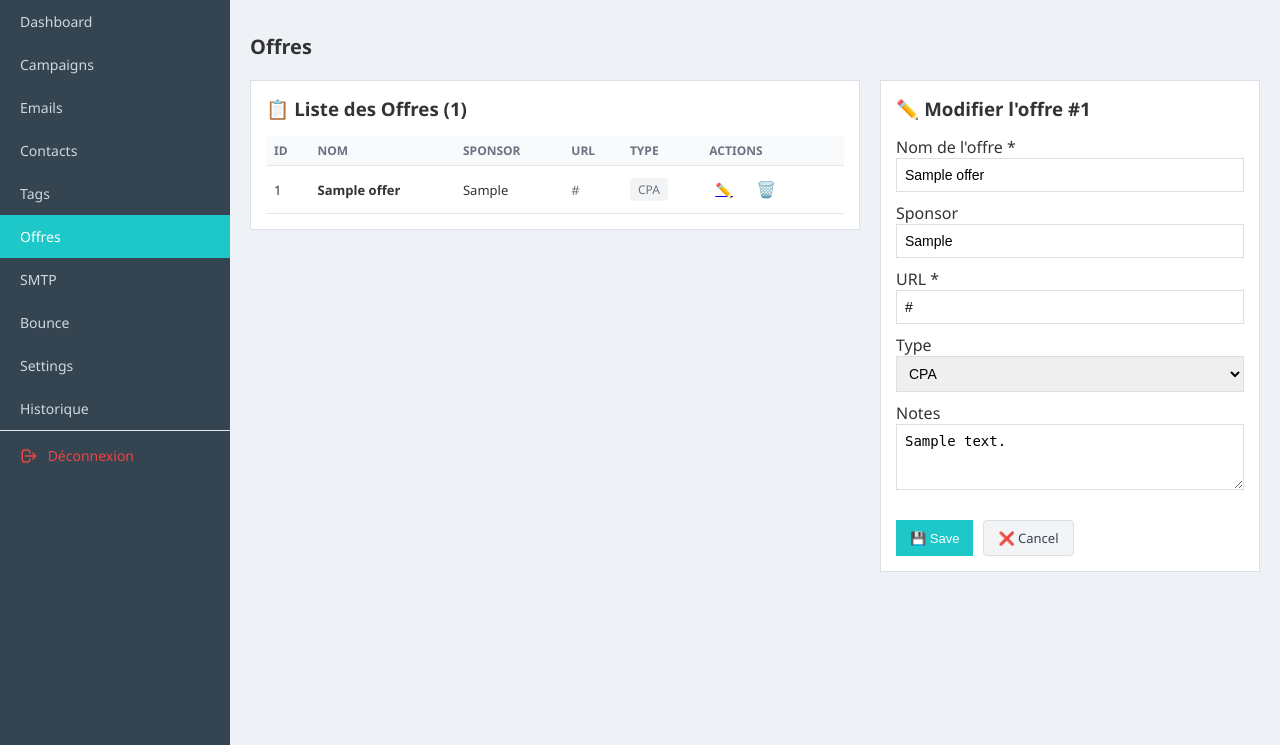
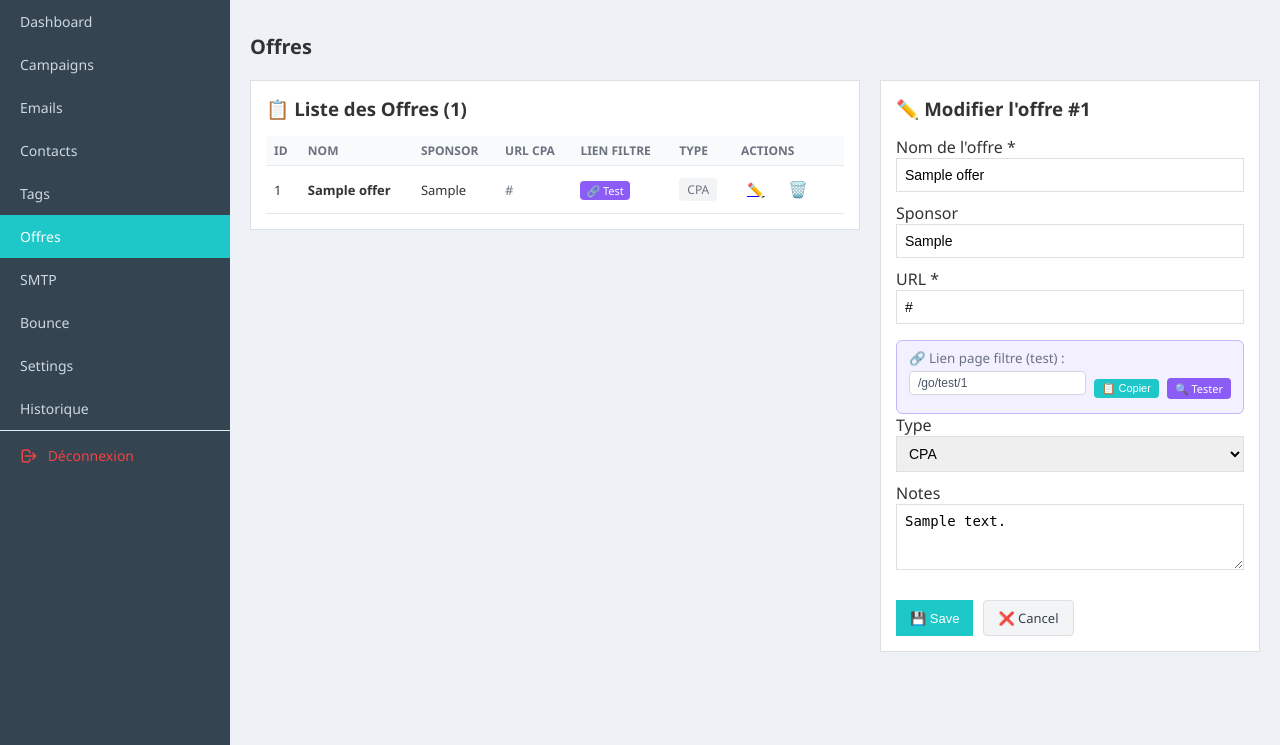
Before and after one commit to adil1987/adil-app, a Flask app: page /offers?edit=1 in a window 1280 px wide. Shown: the part 55-800 px from the top of the page. Run offline with Flask 3, Linux system fonts and the light colour scheme; the visitor is signed in with stand-in values (Sample User, id 1); tables that the repository leaves empty hold one stand-in row (values such as "Sample post").

Commit message:
feat: test/preview link for offers - /go/test/<offer_id> with copy button

```diff
--- a/app.py
+++ b/app.py
@@ -737,6 +737,29 @@ def go_confirm(job_id):
 
     return jsonify({"url": offer_url})
 
+
+@app.route("/go/test/<int:offer_id>")
+@login_required
+def go_test_page(offer_id):
+    """Preview the CPA filter page for testing (requires login)."""
+    from database import get_offer_by_id
+    offer = get_offer_by_id(offer_id)
+    if not offer or not offer.get('url'):
+        return "Offer not found", 404
+    return render_template("go.html", job_id=f"test/{offer_id}")
+
+
+@app.route("/go/test/<int:offer_id>/confirm")
+@login_required
+def go_test_confirm(offer_id):
+    """Return the CPA URL for test preview (requires login)."""
+    from database import get_offer_by_id
+    offer = get_offer_by_id(offer_id)
+    if not offer or not offer.get('url'):
+        return jsonify({"url": None, "error": "not found"})
+    return jsonify({"url": offer['url']})
+
+
 # SMTP Test Connection API
 @app.route("/api/smtp/<int:smtp_id>/test")
 @login_required
--- a/templates/offers.html
+++ b/templates/offers.html
@@ -16,7 +16,8 @@
                     <th>ID</th>
                     <th>Nom</th>
                     <th>Sponsor</th>
-                    <th>URL</th>
+                    <th>URL CPA</th>
+                    <th>Lien Filtre</th>
                     <th>Type</th>
                     <th>Actions</th>
                 </tr>
@@ -27,11 +28,18 @@
                     <td>{{ o.id }}</td>
                     <td><strong>{{ o.name }}</strong></td>
                     <td>{{ o.sponsor or '-' }}</td>
-                    <td class="url-cell" title="{{ o.url }}">{{ o.url[:40] }}{% if o.url|length > 40 %}...{% endif %}</td>
+                    <td class="url-cell" title="{{ o.url }}">{{ o.url[:30] }}{% if o.url|length > 30 %}...{% endif %}
+                    </td>
+                    <td>
+                        <a href="/go/test/{{ o.id }}" target="_blank" class="btn-small"
+                            style="font-size:11px; padding:2px 6px; background:#8b5cf6; color:#fff; text-decoration:none; border-radius:4px;"
+                            title="Tester la page filtre">🔗 Test</a>
+                    </td>
                     <td><span class="badge gray">{{ o.type or 'CPA' }}</span></td>
                     <td class="actions">
                         <a href="/offers?edit={{ o.id }}" class="btn-edit" title="Éditer">✏️</a>
-                        <form method="post" style="display:inline;" onsubmit="return confirm('Supprimer cette offre ?');">
+                        <form method="post" style="display:inline;"
+                            onsubmit="return confirm('Supprimer cette offre ?');">
                             <input type="hidden" name="action" value="delete">
                             <input type="hidden" name="offer_id" value="{{ o.id }}">
                             <button type="submit" class="btn-delete" title="Supprimer">🗑️</button>
@@ -67,19 +75,37 @@
             <label>URL *</label>
             <input type="url" name="url" required value="{{ edit_offer.url if edit_offer else '' }}"
                 placeholder="https://track.example.com/offer123">
+            {% if edit_offer and edit_offer.url %}
+            <div
+                style="margin-top: 6px; padding: 8px 12px; background: #f3f0ff; border: 1px solid #c4b5fd; border-radius: 6px;">
+                <small style="color: #6b7280; display: block; margin-bottom: 4px;">🔗 Lien page filtre (test) :</small>
+                <div style="display: flex; align-items: center; gap: 8px;">
+                    <input type="text" id="filterLinkPreview" value="/go/test/{{ edit_offer.id }}" readonly
+                        style="flex:1; font-size:12px; padding:4px 8px; background:#fff; border:1px solid #d1d5db; border-radius:4px; color:#4b5563;">
+                    <button type="button" onclick="copyFilterLink()" class="btn-small"
+                        style="font-size:11px; padding:3px 8px; cursor:pointer;">📋 Copier</button>
+                    <a href="/go/test/{{ edit_offer.id }}" target="_blank" class="btn-small"
+                        style="font-size:11px; padding:3px 8px; background:#8b5cf6; color:#fff; text-decoration:none; border-radius:4px;">🔍
+                        Tester</a>
+                </div>
+            </div>
+            {% endif %}
 
             <label>Type</label>
             <select name="type">
-                <option value="CPA" {% if not edit_offer or edit_offer.type == 'CPA' %}selected{% endif %}>CPA</option>
-                <option value="CPC" {% if edit_offer and edit_offer.type == 'CPC' %}selected{% endif %}>CPC</option>
-                <option value="CPL" {% if edit_offer and edit_offer.type == 'CPL' %}selected{% endif %}>CPL</option>
-                <option value="CPS" {% if edit_offer and edit_offer.type == 'CPS' %}selected{% endif %}>CPS</option>
-                <option value="RevShare" {% if edit_offer and edit_offer.type == 'RevShare' %}selected{% endif %}>RevShare</option>
-                <option value="Flat" {% if edit_offer and edit_offer.type == 'Flat' %}selected{% endif %}>Flat Rate</option>
+                <option value="CPA" {% if not edit_offer or edit_offer.type=='CPA' %}selected{% endif %}>CPA</option>
+                <option value="CPC" {% if edit_offer and edit_offer.type=='CPC' %}selected{% endif %}>CPC</option>
+                <option value="CPL" {% if edit_offer and edit_offer.type=='CPL' %}selected{% endif %}>CPL</option>
+                <option value="CPS" {% if edit_offer and edit_offer.type=='CPS' %}selected{% endif %}>CPS</option>
+                <option value="RevShare" {% if edit_offer and edit_offer.type=='RevShare' %}selected{% endif %}>RevShare
+                </option>
+                <option value="Flat" {% if edit_offer and edit_offer.type=='Flat' %}selected{% endif %}>Flat Rate
+                </option>
             </select>
 
             <label>Notes</label>
-            <textarea name="notes" rows="3" placeholder="Notes internes...">{{ edit_offer.notes if edit_offer else '' }}</textarea>
+            <textarea name="notes" rows="3"
+                placeholder="Notes internes...">{{ edit_offer.notes if edit_offer else '' }}</textarea>
 
             <div class="form-actions-row">
                 <button type="submit">💾 Save</button>
@@ -92,4 +118,21 @@
 
 </div>
 
+<script>
+    function copyFilterLink() {
+        const input = document.getElementById('filterLinkPreview');
+        if (input) {
+            // Build full URL
+            const fullUrl = window.location.origin + input.value;
+            navigator.clipboard.writeText(fullUrl).then(() => {
+                alert('✅ Lien copié : ' + fullUrl);
+            }).catch(() => {
+                input.select();
+                document.execCommand('copy');
+                alert('✅ Lien copié !');
+            });
+        }
+    }
+</script>
+
 {% endblock %}
```
